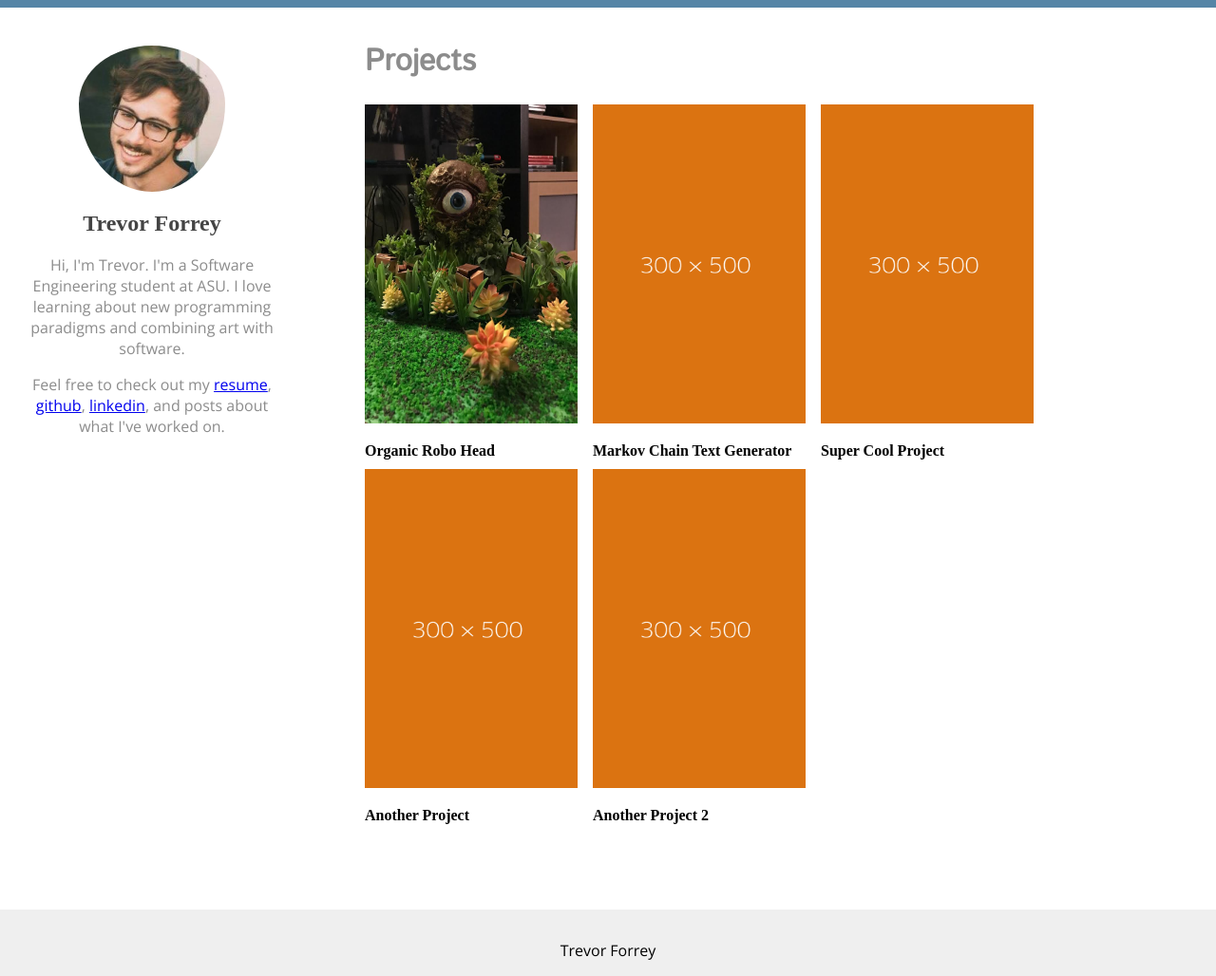
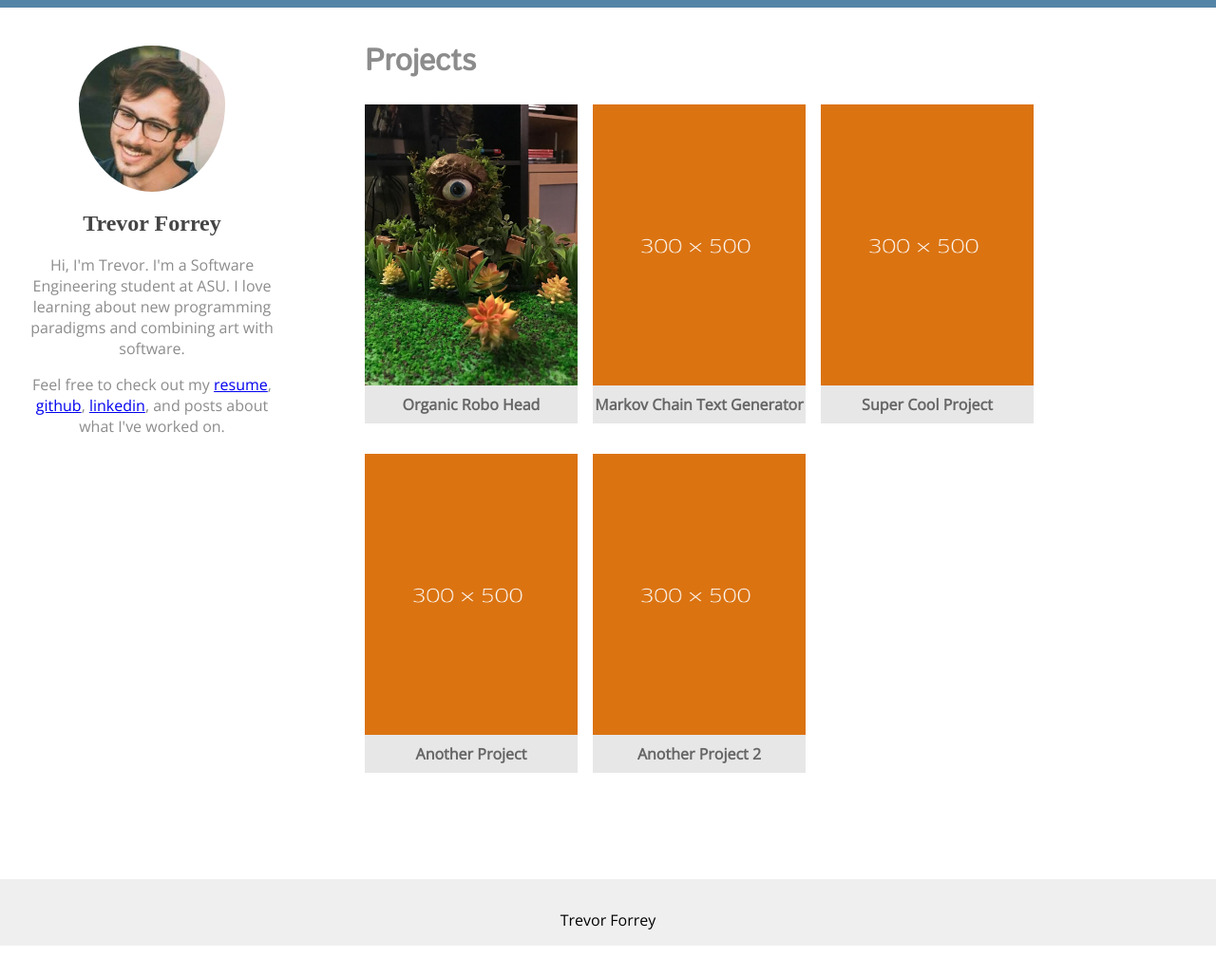
Before and after one commit to trevorforrey/trevorforrey.github.io, a Jekyll site: the page built from index.html, in a window 1280 px wide and 1028 px high. Shown: the whole window at 95% size. Built offline with Jekyll 4.4.1, drawn with Linux system fonts in a browser that asks for light colours; nearby versions of some CDN libraries.

Commit message:
Got slide animations working

```diff
--- a/_sass/partials/_base.scss
+++ b/_sass/partials/_base.scss
@@ -12,6 +12,10 @@
   p {
     font-family: 'Open Sans', sans-serif;
   }
+
+  strong {
+    font-family: 'Open Sans', sans-serif;
+  }
 }
 
 body {
--- a/_sass/partials/_code-highlight-theme.scss
+++ b/_sass/partials/_code-highlight-theme.scss
@@ -10,4 +10,6 @@
   padding-right: 1rem;
   padding-top: 1rem;
   padding-bottom: 1rem;
+
+  overflow: scroll;
 }
--- a/_sass/partials/_portfolio.scss
+++ b/_sass/partials/_portfolio.scss
@@ -27,23 +27,33 @@
   width: 14em;
   height: 21em;
   margin-right: 1em;
-  margin-bottom: 3em;
+  margin-bottom: 2rem;
   float: left;
+  //box-shadow: 0 10px 20px rgba(0,0,0,0.19), 0 6px 6px rgba(0,0,0,0.23);
 
   img {
-    width: 100%;
-    height: 100%;
-    margin-bottom: 20px;
+    width: 14em;
+    height: 18.5em;
     text-align: center;
   }
 
+  &:hover .project-title{
+    color: #333;
+  }
+
+  // For image hover effect
   &:hover {
-    color: teal;
+
   }
 }
 
-.project-thumb-overlay {
-
+.project-title {
+  text-align: center;
+  background-color: rgb(231,231,231);
+  height: 2.5rem;
+  line-height: 2.5rem;
+  font-size: 1rem;
+  color: #666;
 }
 
 .project-container {
--- a/index.html
+++ b/index.html
@@ -15,7 +15,7 @@
         {% for project in site.categories.project %}
         <div class="project-thumb-container" id="thumb-{{forloop.index}}" data-content="{{project.content-src}}">
           <img class="project-thumb" src="{{project.img-src}}">
-          <div class="project-thumb-overlay">
+          <div class="project-title">
             <strong>{{project.title}}</strong>
           </div>
         </div>
--- a/project.js
+++ b/project.js
@@ -1,18 +1,19 @@
 $(document).ready(function(){
 
     $(".project-thumb-container").click(function() {
-      $(".project-belt").css('left', '-100%');
       $(".project-head").css('display', 'none');
       $(".side-panel").css('display', 'none');
+      //$(".project-belt").css('left', '-100%');
       $(".main-area").css('padding-left', '0%');
       $(".main-area").css('padding-right', '0%');
       $(".main-area").css('width', '100%');
       $(".project-return").css('display', 'block');
-      //$('.project-container').css('display', 'flex');
-      //$('.project-container').css('justify-content', 'center');
+
     });
     $(".project-return").click(function() {
-      $(".project-belt").css('left', '0%');
+      $(".project-belt").animate({
+        left: '0%'
+      }, 350);
       $(".project-head").css('display', 'block');
       $(".side-panel").css('display', 'block');
       $(".main-area").css('width', '70%');
@@ -27,7 +28,11 @@
       var project = $(this);
       var newTitle = project.find('');
       var newHTML = project.data('content');
+      // $('.project-load').css('display', 'none');
       $('.project-load').load(newHTML);
+      $(".project-belt").animate({
+        left: '-100%'
+      }, 350);
     });
 
     $(".about-button").click(function() {
```
Also changed, not shown: _posts/projects/0000-07-07-super-cool-project.md (+4 -0 lines).
